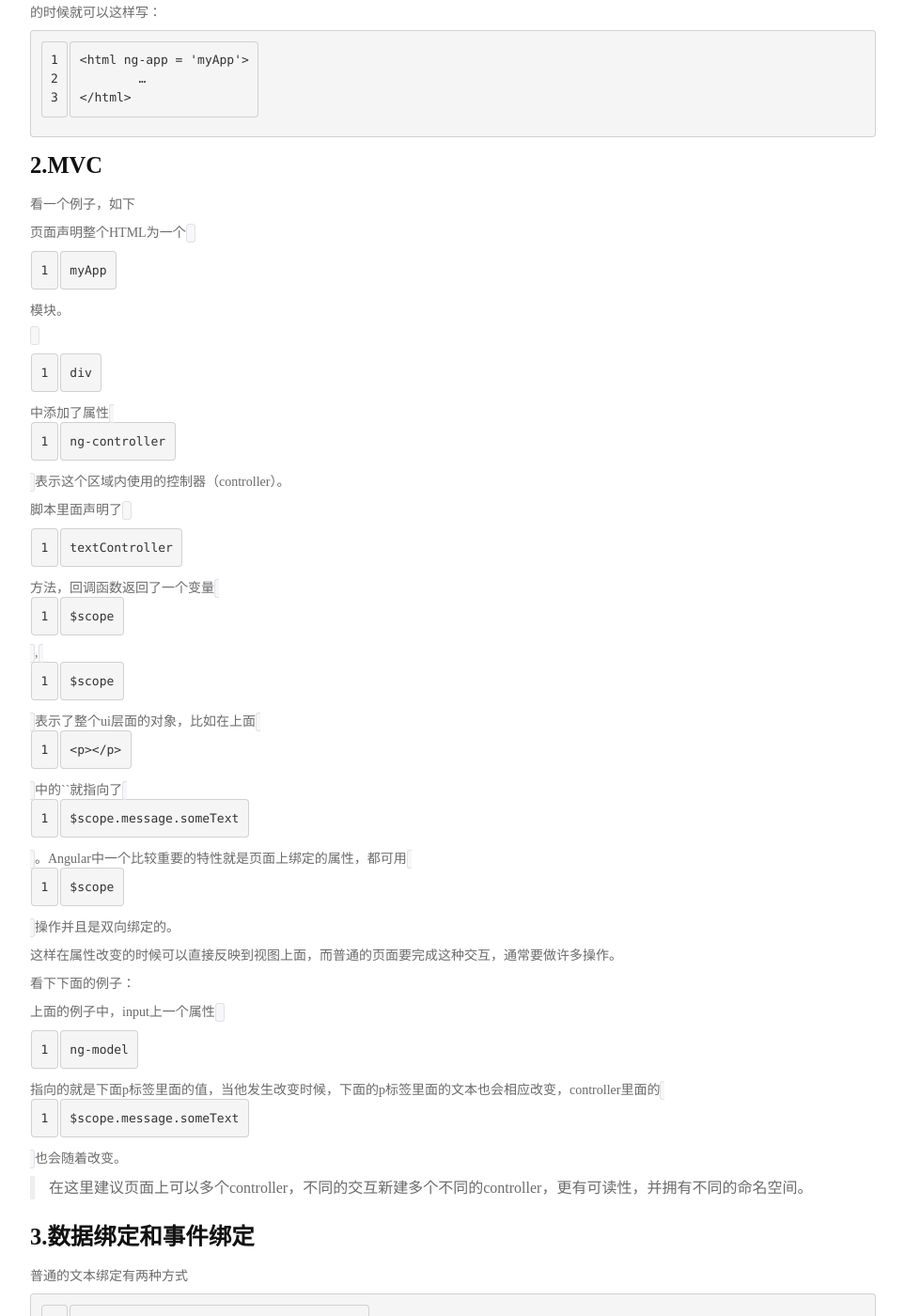
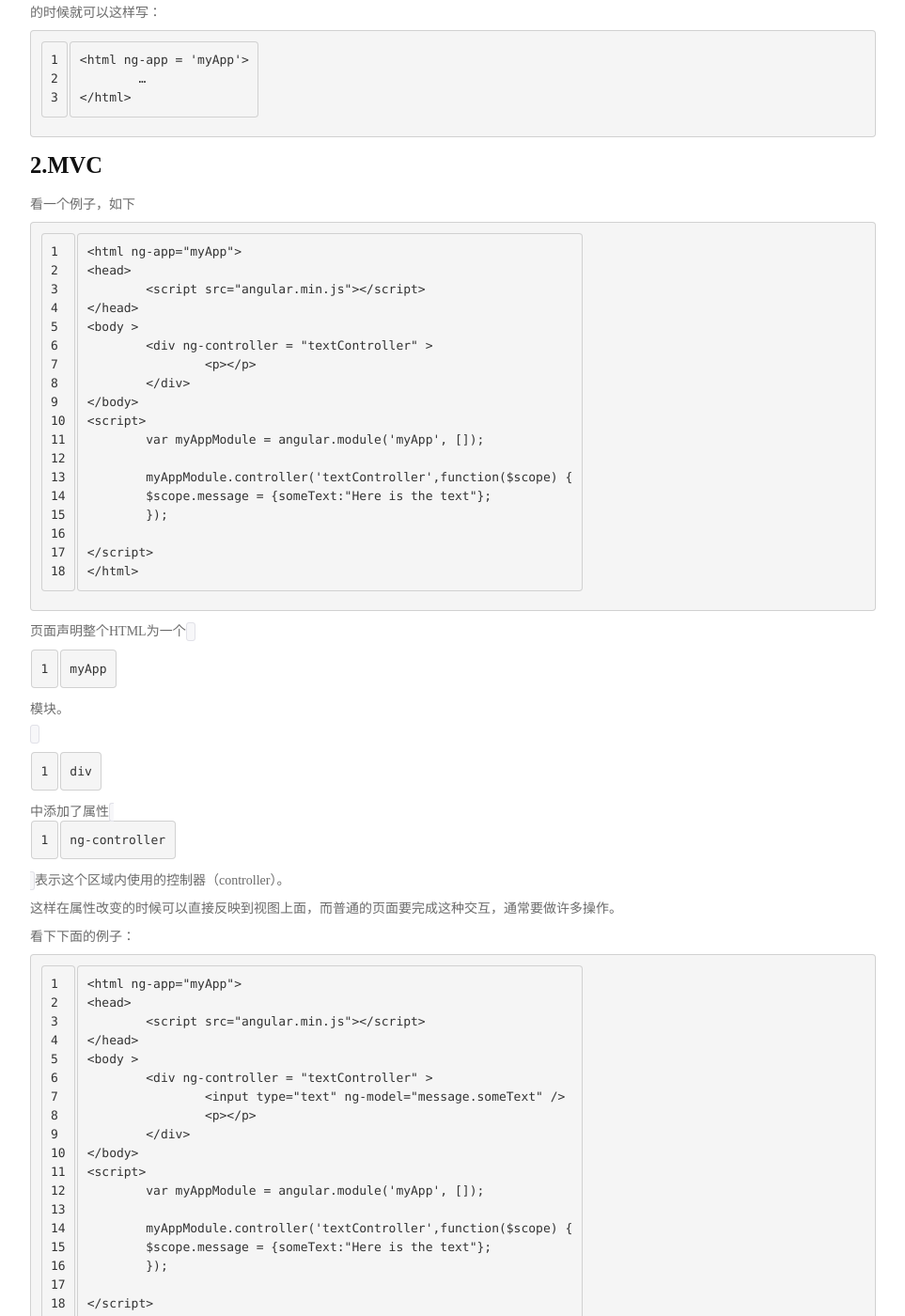
Before and after one commit to ajsdhf/ajsdhf.github.com, a Jekyll site: the page built from _posts/2014-04-21-angularjs学习笔记01.md, in a window 1280 px wide and 1400 px high, scrolled down 1153 px. Shown: the whole window at 94% size, without its empty margins (158-1121 px from the left). Built offline with Jekyll 4.4.1, drawn with Linux system fonts in a browser that asks for light colours; Markdown is read by kramdown in place of the engine named in the settings.

Commit message:
new post

```diff
--- a/_posts/2014-04-21-angularjs学习笔记01.md
+++ b/_posts/2014-04-21-angularjs学习笔记01.md
@@ -45,18 +45,54 @@ type: article
 
 看一个例子，如下
 
+	<html ng-app="myApp">
+	<head>
+    	<script src="angular.min.js"></script>
+	</head>
+	<body >
+    	<div ng-controller = "textController" >
+    		<p>{{message.someText}}</p>
+    	</div>
+	</body>
+	<script>
+    	var myAppModule = angular.module('myApp', []);
+
+    	myAppModule.controller('textController',function($scope) {
+        	$scope.message = {someText:"Here is the text"};
+    	});
+
+	</script>
+	</html>
 
 页面声明整个HTML为一个`myApp`模块。
 
 `div`中添加了属性`ng-controller`表示这个区域内使用的控制器（controller）。
 
-脚本里面声明了`textController`方法，回调函数返回了一个变量`$scope`,`$scope`表示了整个ui层面的对象，比如在上面`<p>{{message.someText}}</p>`中的`{{message.someText}}`就指向了`$scope.message.someText`。Angular中一个比较重要的特性就是页面上绑定的属性，都可用`$scope`操作并且是双向绑定的。
+
 
 这样在属性改变的时候可以直接反映到视图上面，而普通的页面要完成这种交互，通常要做许多操作。
 
 看下下面的例子：
 
+	<html ng-app="myApp">
+	<head>
+    	<script src="angular.min.js"></script>
+	</head>
+	<body >
+    	<div ng-controller = "textController" >
+    		<input type="text" ng-model="message.someText" />
+    		<p>{{message.someText}}</p>
+    	</div>
+	</body>
+	<script>
+    	var myAppModule = angular.module('myApp', []);
 
+    	myAppModule.controller('textController',function($scope) {
+        	$scope.message = {someText:"Here is the text"};
+    	});
+
+	</script>
+	</html>
 
 上面的例子中，input上一个属性`ng-model`指向的就是下面p标签里面的值，当他发生改变时候，下面的p标签里面的文本也会相应改变，controller里面的`$scope.message.someText`也会随着改变。
 
```
